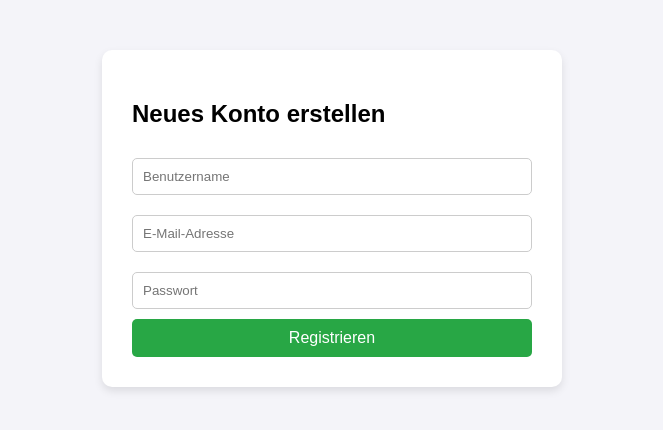
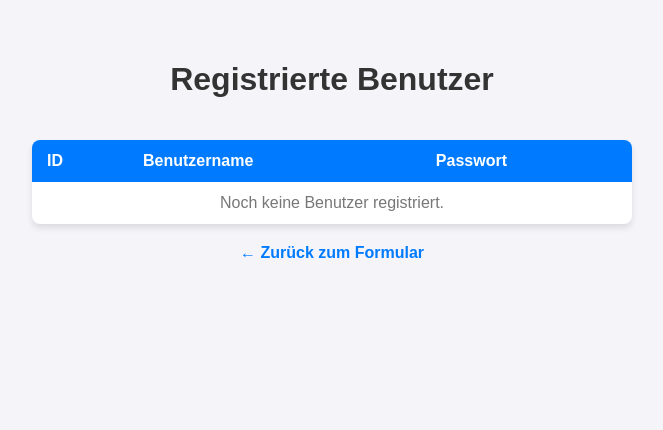
Before and after one commit to pepegrabowski52-beep/DataBaseFinal, a Flask app: page / in a window 1280 px wide. Shown: the top 430 px of the page, without its empty margins (308-971 px from the left). Run offline with Flask 3, Linux system fonts and the light colour scheme.

Commit message:
Update index.html

```diff
--- a/templates/index.html
+++ b/templates/index.html
@@ -2,24 +2,81 @@
 <html lang="de">
 <head>
     <meta charset="UTF-8">
-    <title>Registrierung</title>
+    <meta name="viewport" content="width=device-width, initial-scale=1.0">
+    <title>Registrierte Benutzer (Admin)</title>
     <style>
-        body { font-family: Arial, sans-serif; margin: 50px; background: #f4f4f9; }
-        .box { background: white; padding: 30px; border-radius: 10px; max-width: 400px; box-shadow: 0 4px 8px rgba(0,0,0,0.1); margin: 0 auto; }
-        input { width: 100%; padding: 10px; margin: 10px 0; border: 1px solid #ccc; border-radius: 5px; box-sizing: border-box; }
-        button { width: 100%; padding: 10px; background: #28a745; color: white; border: none; border-radius: 5px; cursor: pointer; font-size: 16px; }
-        button:hover { background: #218838; }
+        body {
+            font-family: Arial, sans-serif;
+            background-color: #f4f4f9;
+            margin: 0;
+            padding: 40px;
+            display: flex;
+            flex-direction: column;
+            align-items: center;
+        }
+        h1 {
+            color: #333;
+        }
+        table {
+            border-collapse: collapse;
+            width: 100%;
+            max-width: 600px;
+            background: white;
+            box-shadow: 0 4px 6px rgba(0,0,0,0.1);
+            border-radius: 8px;
+            overflow: hidden;
+            margin-top: 20px;
+        }
+        th, td {
+            padding: 12px 15px;
+            text-align: left;
+        }
+        th {
+            background-color: #007bff;
+            color: white;
+        }
+        tr:nth-child(even) {
+            background-color: #f8f9fa;
+        }
+        tr:border-bottom {
+            border-bottom: 1px solid #dddddd;
+        }
+        .back-btn {
+            margin-top: 20px;
+            text-decoration: none;
+            color: #007bff;
+            font-weight: bold;
+        }
     </style>
 </head>
 <body>
-    <div class="box">
-        <h2>Neues Konto erstellen</h2>
-        <form action="/register" method="POST">
-            <input type="text" name="benutzername" placeholder="Benutzername" required>
-            <input type="email" name="email" placeholder="E-Mail-Adresse" required>
-            <input type="password" name="passwort" placeholder="Passwort" required>
-            <button type="submit">Registrieren</button>
-        </form>
-    </div>
+
+    <h1>Registrierte Benutzer</h1>
+
+    <table>
+        <thead>
+            <tr>
+                <th>ID</th>
+                <th>Benutzername</th>
+                <th>Passwort</th>
+            </tr>
+        </thead>
+        <tbody>
+            {% for user in benutzer %}
+            <tr>
+                <td>{{ user[0] }}</td>
+                <td>{{ user[1] }}</td>
+                <td>{{ user[2] }}</td>
+            </tr>
+            {% else %}
+            <tr>
+                <td colspan="3" style="text-align: center; color: #777;">Noch keine Benutzer registriert.</td>
+            </tr>
+            {% endfor %}
+        </tbody>
+    </table>
+
+    <a class="back-btn" href="/">← Zurück zum Formular</a>
+
 </body>
 </html>
```
